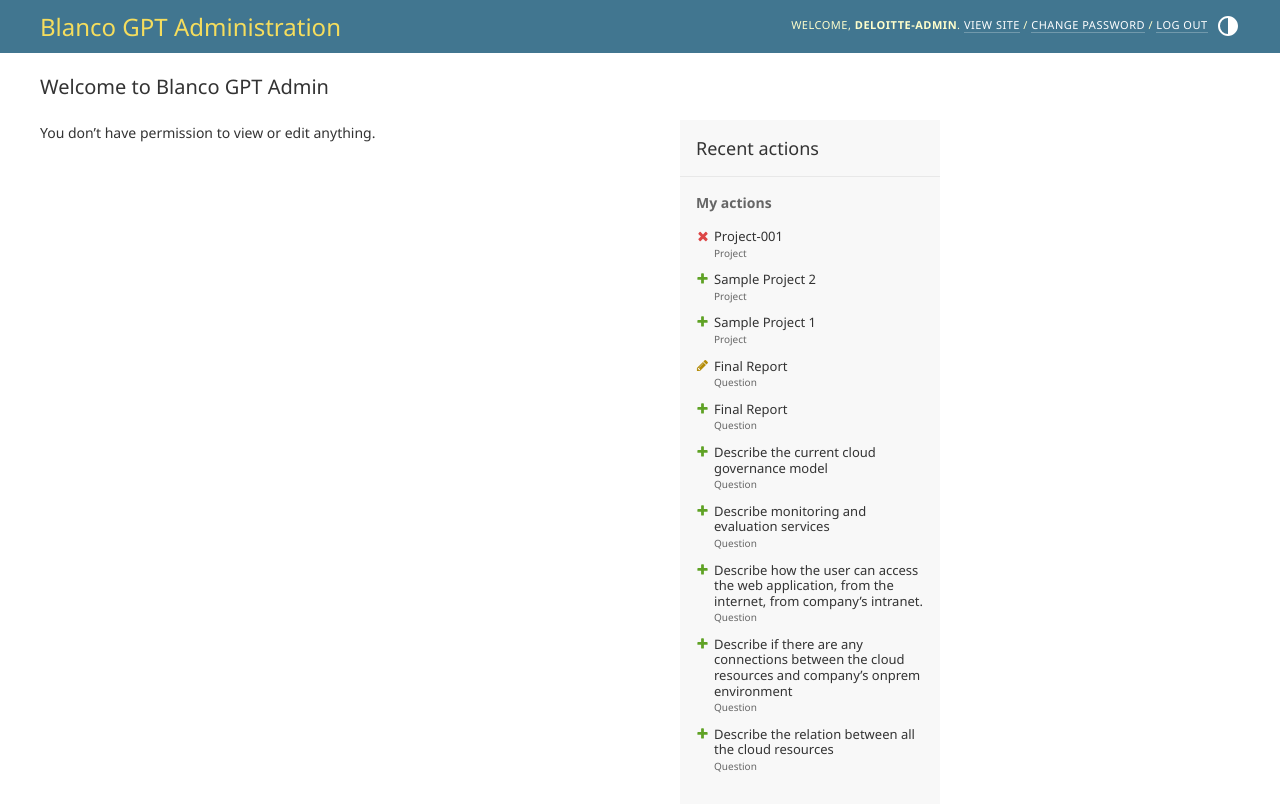
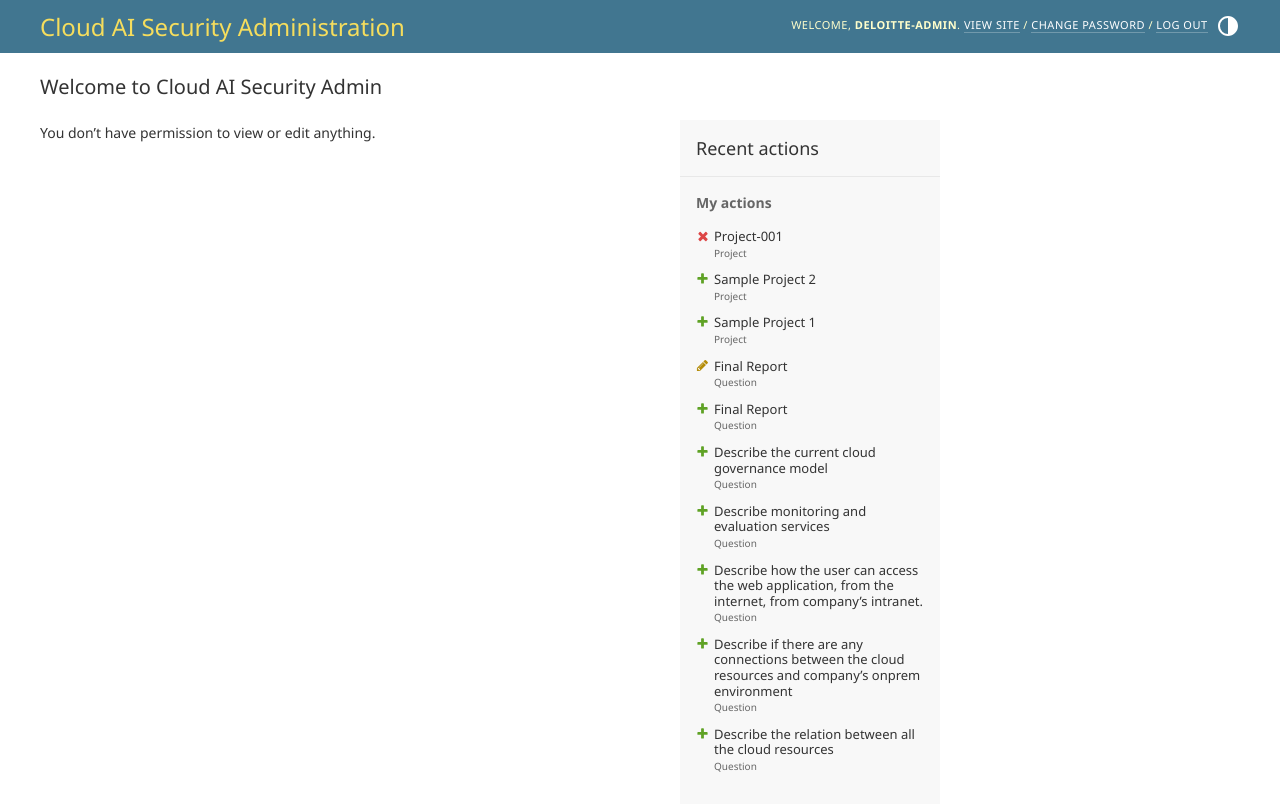
Before and after one commit to duclayan/ai-questionnaire, a Django app: page /admin/ in a window 1280 px wide. Shown: the top 804 px of the page. Run offline with Django 5.2, Linux system fonts and the light colour scheme; a user stored in the database is signed in; data comes from the database, SQL or seed files in the repository; parts of the project's set-up code (start-up, migrations or seed data) failed here and were passed over.

Commit message:
change name to Cloud AI Security

```diff
--- a/backend/crud/urls.py
+++ b/backend/crud/urls.py
@@ -5,9 +5,9 @@ from api.views import *  # Import your view
 
 from rest_framework_simplejwt.views import TokenObtainPairView, TokenRefreshView
 
-admin.site.site_title = "Blanco GPT Admin"
-admin.site.site_header = "Blanco GPT Administration"
-admin.site.index_title = "Welcome to Blanco GPT Admin"
+admin.site.site_title = "Cloud AI Security Admin"
+admin.site.site_header = "Cloud AI Security Administration"
+admin.site.index_title = "Welcome to Cloud AI Security Admin"
 
 urlpatterns = [
     path('', RedirectView.as_view(url='/admin/', permanent=False)),  # Redirect root to admin
--- a/frontend/public/index.html
+++ b/frontend/public/index.html
@@ -14,7 +14,7 @@
     <!-- This is for Apple devices -->
     <link rel="apple-touch-icon" href="%PUBLIC_URL%/Blanco-Logo.png" sizes="192x192" />
 
-    <title>Blanco - Assistant Form Creator</title>
+    <title>Cloud AI Security</title>
     <!-- Add any additional meta tags or links here -->
   </head>
   <body>
```
Also changed, not shown: backend/api/templates/rest_framework/api.html (+1 -7 lines), frontend/public/manifest.json.
